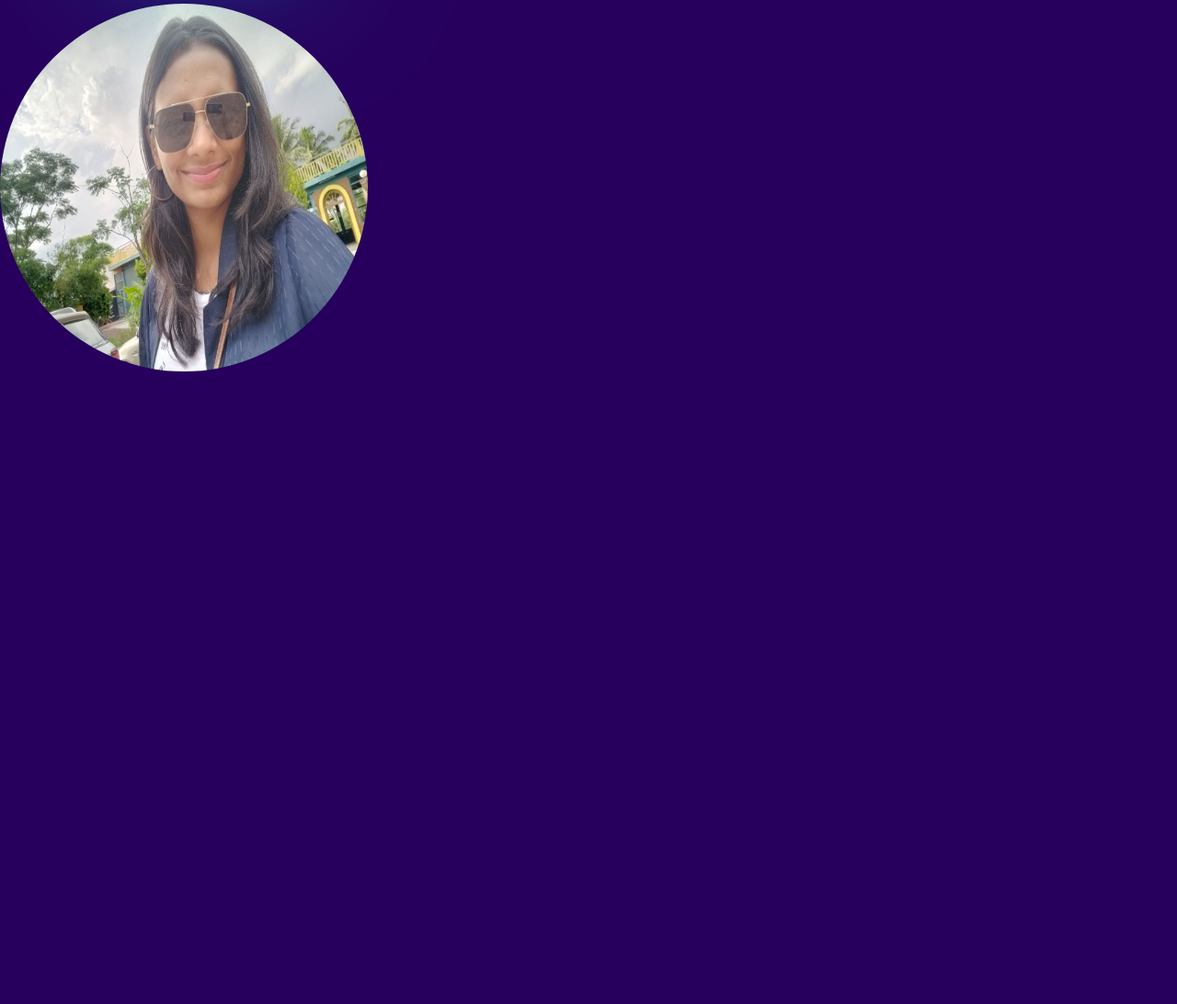
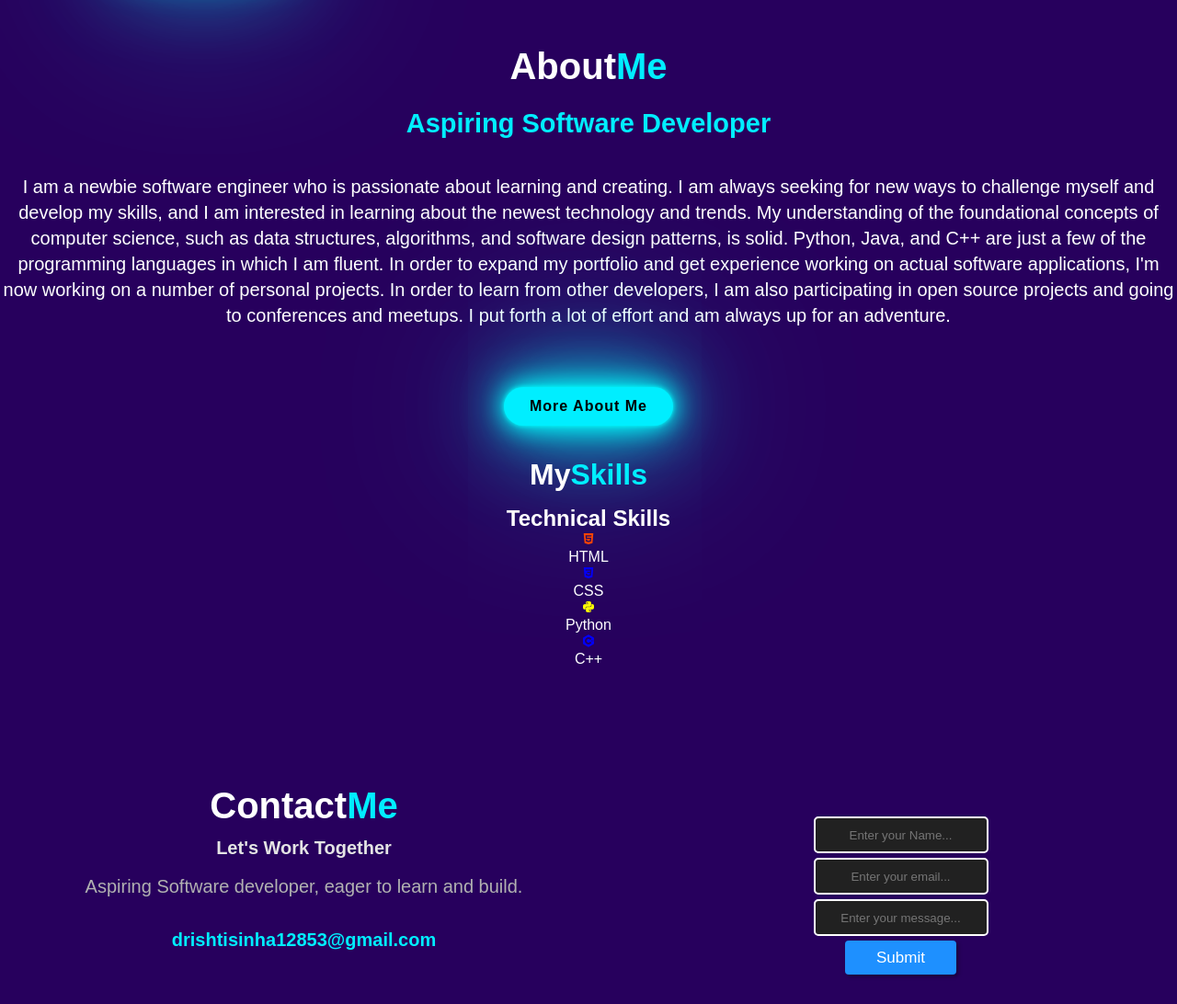
Before and after one commit to DrishtiSinha/ResponsivePersonalPortfolio, a plain HTML site: page index.html in a window 1280 px wide. Shown: the part 784-1876 px from the top of the page at 92% size. Before the commit the page ends 1192 px from the top, so only its background shows below. Drawn offline with nearby package versions, Linux system fonts and the light colour scheme.

Commit message:
Add files via upload

```diff
--- a/index.html
+++ b/index.html
@@ -10,37 +10,117 @@
 </head>
 <body>
     <header class="header">
-        <a href="n" class="logo">Porfolio.</a>
+        <a href="n" class="logo">Portfolio.</a>
         <nav class="navbar">
             <a href="#">Home</a>
-            <a href="#">About</a>
-            <a href="#">Skills</a>
-            <a href="#">Portfolio</a>
-            <a href="#">Contact</a>
+            <a href="#about">About</a>
+            <a href="#skills">Skills</a>
+            <a href="#project">Projects</a>
+            <a href="#contact">Contact</a>
         </nav>
     </header>
     <section class="home">
         <div class="home-content">
             <h3>Hello, It's me</h3>
             <h1>Drishti Sinha</h1>
-            <p>I am a student pursuing BTech in Computer Science (Core) from MIT World Peace University, Pune. Presently, I am in Third Year. I am passionate about web development, artificial intelligence, machine learning, and data science. I am committed to continuous learning and improvement in the field of software engineering. I am always looking for new ways to expand my knowledge and skills, and I am eager to apply what I learn to my work. I am also a team player and I enjoy working with others to achieve common goals.
-                I have participated in hackathons and other competitions to gain hands-on experience with these technologies.
-                I have taken several online courses and tutorials on web development, artificial intelligence, machine learning, and data science.</p>
+
+            <p>I am a student pursuing BTech in Computer Science (Core) from MIT World Peace University, Pune. Presently, I am in Third Year.I'm a student at MIT World Peace University in Pune, where I'm studying a BTech in Computer Science (Core). I'm currently in my third year.  I have a strong interest in data science, machine learning, artificial intelligence, and web development.  I'm dedicated to advancing my knowledge and skills in the area of software engineering. My desire to learn new things and apply them to my work drives me to constantly seek out new opportunities to do so. I also enjoy working with others to accomplish shared objectives because I am a good team player.
+                I've taken part in hackathons and other events where I could practise using these tools.
+                I've taken a number of online tutorials and courses on data science, machine learning, artificial intelligence, and web development.</p>
                 <div class="home-icon">
                     <a href="https://www.linkedin.com/in/drishti-sinha-679179253/" target="blank"><i class='bx bxl-linkedin-square'></i></a>
                     <a href="https://github.com/DrishtiSinha" target="blank"><i class='bx bxl-github' ></i></a>
-                    <a href="https://mail.google.com/mail/u/0/" target="blank"><i class='bx bxl-gmail' ></i></a>
+                    <a href="mailto:drishtisinha12853@gmail.com" target="blank"><i class='bx bxl-gmail' ></i></a>
                     <a href="https://instagram.com/drishunique?igshid=MzRlODBiNWFlZA==" target="blank"><i class='bx bxl-instagram' ></i></a>
                 </div>
                 <a href="#" class="btn-box">More About Me</a>
         </div>
+
+        <div class="about-img">
+            <img width="350px" height="350px" src="dris.jpg">
+
+        </div>
     </section>
     <!-- <script src="ResponsivePersonelPortfolio.js"></script> -->
    <section class="about" id="about">
-    <div class="about-img">
-        <img width="400px" height="400px" src="dris.jpg">
+
+    <div class="about-text">
+        <h2>About<span>Me</span></h2>
+        <h4>Aspiring Software Developer</h4>
+        <p>I am a newbie software engineer who is passionate about learning and creating. I am always seeking for new ways to challenge myself and develop my skills, and I am interested in learning about the newest technology and trends.
+            My understanding of the foundational concepts of computer science, such as data structures, algorithms, and software design patterns, is solid. Python, Java, and C++ are just a few of the programming languages in which I am fluent.
+            In order to expand my portfolio and get experience working on actual software applications, I'm now working on a number of personal projects. In order to learn from other developers, I am also participating in open source projects and going to conferences and meetups.
+
+            I put forth a lot of effort and am always up for an adventure.</p>
+            <a href="#" class="btn-box">More About Me</a>
     </div>
+   </section>
+   <div class="sub-title">
+   <h1>My<span>Skills</span></h1>
+   <section>
+    <div class="container" id="skills">
+        <h1 class="heading1">Technical Skills</h1>
+        <div class="Technical-bars">
+            <div class="bar"><i style="color: orangered;" class='bx bxl-html5'></i>
+                <div class="info">
+                    <span>HTML</span>
+                </div>
+                <div class="progress-line html">
+                    <span></span>
+                </div>
+            </div>
+            <div class="bar"><i style="color: blue;"class='bx bxl-css3'></i>
+                <div class="info">
+                    <span>CSS</span>
+                </div>
+                <div class="progress-line css">
+                    <span></span>
+                </div>
+            </div>
+            <div class="bar"><i style="color: yellow;" class='bx bxl-python' ></i>
+                <div class="info">
+                    <span>Python</span>
+                </div>
+                <div class="progress-line python">
+                    <span></span>
+                </div>
+            </div>
+            <div class="bar"><i style="color: blue;"class='bx bxl-c-plus-plus' ></i>
+                <div class="info">
+                    <span>C++</span>
+                </div>
+                <div class="progress-line cpp">
+                    <span></span>
+                </div>
+            </div>
+        </div>
+    </div>
+   </section>
 
-   </section>
+<section class="contact" id="contact">
+    <div class="contact-text">
+        <h2>Contact<span>Me</span></h2>
+        <h4>Let's Work Together</h4>
+        <p>Aspiring Software developer, eager to learn and build.</p>
+        <div class="contact-list">
+        <a href="mailto:drishtisinha12853@gmail.com" target="blank"><li><i classs='bx bxs-send'></i>drishtisinha12853@gmail.com</li></a>
+        </div>
+        <!-- <div class="contact-icons">
+            <a href=""><i></i></a>
+
+        </div> -->
+    </div>
+    <div class="contact-form">
+        <form action="">
+            <input placeholder="Enter your Name..." class="input" name="text" type="text">
+            <br/>
+            <input placeholder="Enter your email..." class="input" name="text" type="text">
+            <br/>
+            <input placeholder="Enter your message..." height="30px" class="input" name="text" type="text">
+            <br/>
+        <input type="submit" class="button">
+        </form>
+    </div>
+</section>
 </body>
 </html>
```
